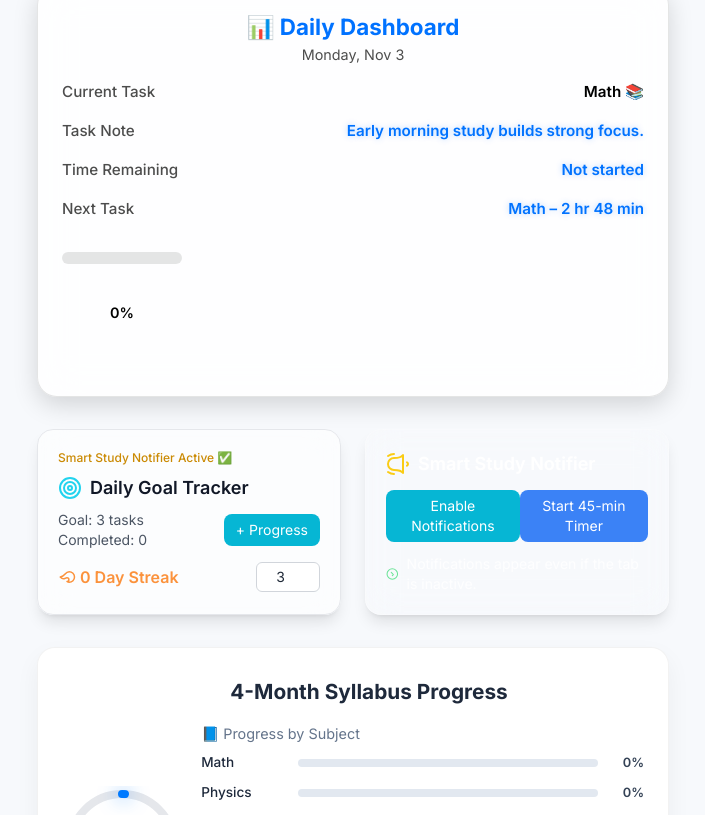
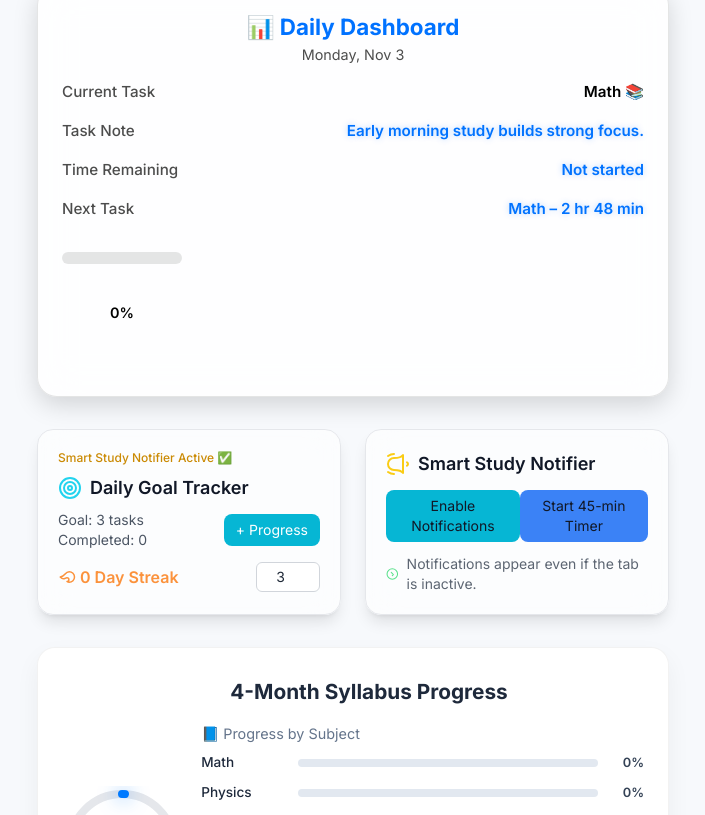
Before and after one commit to tech242242/dailytask, a React (Vite) app: page / in a window 1280 px wide. Shown: the part 429-1244 px from the top of the page, without its empty margins (287-992 px from the left). Built offline with nearby package versions, Linux system fonts and the light colour scheme.

Commit message:
Update StudyNotifier.jsx

```diff
--- a/src/components/StudyNotifier.jsx
+++ b/src/components/StudyNotifier.jsx
@@ -5,9 +5,12 @@ export default function StudyNotifier() {
   const [permission, setPermission] = useState(Notification.permission);
   const [intervalId, setIntervalId] = useState(null);
   const [active, setActive] = useState(false);
+  const [theme, setTheme] = useState(localStorage.getItem("theme") || "light");
 
   const requestPermission = () => {
-    Notification.requestPermission().then((perm) => setPermission(perm));
+    Notification.requestPermission().then((perm) =>
+      setPermission(perm)
+    );
   };
 
   const sendNotification = (message) => {
@@ -28,26 +31,37 @@ export default function StudyNotifier() {
     if (active) {
       clearInterval(intervalId);
       setActive(false);
-      setIntervalId(null);
       return;
     }
 
     const id = setInterval(() => {
       sendNotification("Time to focus! Take a 45-min study session 💪");
-    }, 45 * 60 * 1000); // 45 minutes
+    }, 45 * 60 * 1000);
 
     setIntervalId(id);
     setActive(true);
   };
 
+  // ✅ Listen to theme changes continuously
   useEffect(() => {
-    return () => {
-      if (intervalId) clearInterval(intervalId);
+    const updateTheme = () => {
+      setTheme(localStorage.getItem("theme") || "light");
     };
-  }, [intervalId]);
+    const themeWatcher = setInterval(updateTheme, 400);
+    return () => clearInterval(themeWatcher);
+  }, []);
+
+  const isDark = theme === "dark";
+  const textColor = isDark ? "text-gray-100" : "text-gray-900";
+  const subText = isDark ? "text-gray-300" : "text-gray-600";
+  const bgCard = isDark
+    ? "bg-white/10 border-white/20"
+    : "bg-white/60 border-gray-200";
 
   return (
-    <div className="p-5 rounded-2xl border border-white/20 backdrop-blur-lg bg-white/10 shadow-lg glass-hover text-white relative overflow-hidden">
+    <div
+      className={`p-5 rounded-2xl border backdrop-blur-lg shadow-lg glass-hover relative overflow-hidden ${bgCard} ${textColor}`}
+    >
       <h2 className="text-lg font-semibold flex items-center gap-2 mb-3">
         <BellRing className="text-yellow-400" /> Smart Study Notifier
       </h2>
@@ -61,20 +75,24 @@ export default function StudyNotifier() {
               : "bg-cyan-500 hover:bg-cyan-600"
           }`}
         >
-          {permission === "granted" ? "Permission Granted ✅" : "Enable Notifications"}
+          {permission === "granted"
+            ? "Permission Granted ✅"
+            : "Enable Notifications"}
         </button>
 
         <button
           onClick={startReminders}
           className={`px-3 py-1.5 rounded-lg text-sm transition-all ${
-            active ? "bg-red-500 hover:bg-red-600" : "bg-blue-500 hover:bg-blue-600"
+            active
+              ? "bg-red-500 hover:bg-red-600"
+              : "bg-blue-500 hover:bg-blue-600"
           }`}
         >
           {active ? "Stop Reminders" : "Start 45-min Timer"}
         </button>
       </div>
 
-      <div className="flex items-center gap-2 text-sm mt-3 opacity-80">
+      <div className={`flex items-center gap-2 text-sm mt-3 opacity-90 ${subText}`}>
         <CheckCircle2 size={16} className="text-green-400" />
         <span>Notifications appear even if the tab is inactive.</span>
       </div>
```
